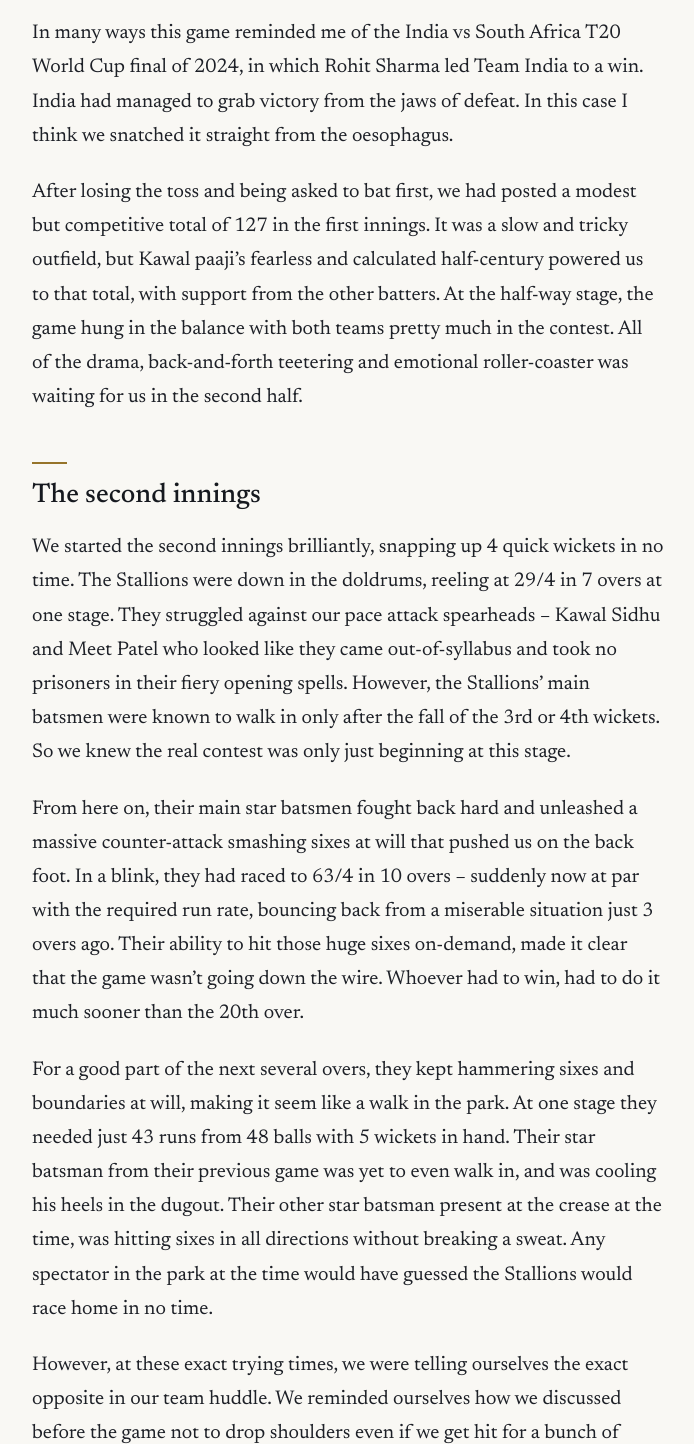
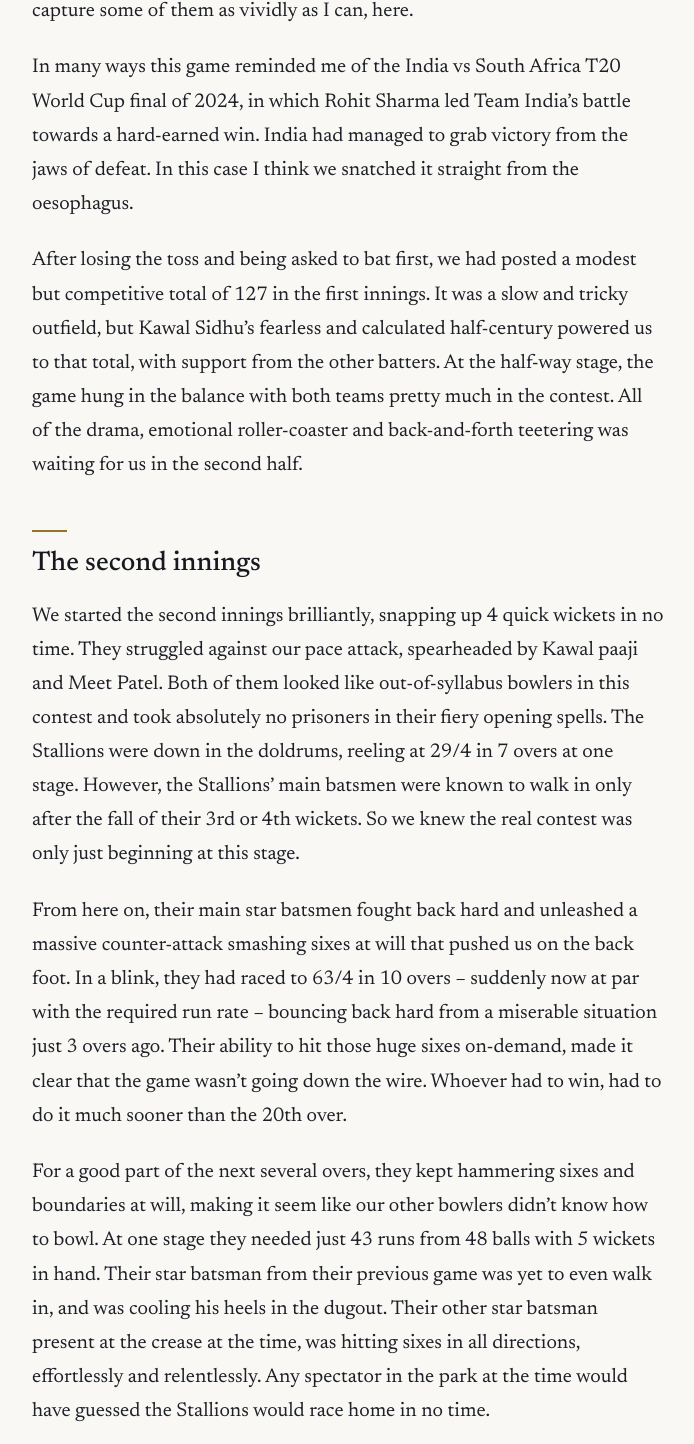
Before and after one commit to AdityaMate/adityamate.github.io, a plain HTML site: page blog/neca-final-paltan/index.html in a window 1280 px wide. Shown: the part 1141-2585 px from the top of the page, without its empty margins (292-986 px from the left). Drawn offline with Linux system fonts and the light colour scheme.

Commit message:
Blog: NECA story text edits
Co-Authored-By: Claude Sonnet 5.5 <noreply@anthropic.com>

```diff
--- a/blog/neca-final-paltan/index.html
+++ b/blog/neca-final-paltan/index.html
@@ -45,14 +45,14 @@
 <blockquote>
 <p><em>“We’ve had a dream run so far. But the final match is the all important match…”</em>, <span class="quote-by">I wrote in our team group chat, eve of the match.</span></p>
 </blockquote>
-<p>I was captain of BGSC Paltan and we were preparing to face the ISCC Stallions in the much anticipated final. And indeed this game unleashed everything – it was a heady mix of so much emotion, so much drama, so many close calls, and so many lessons learned. Lessons for cricket, and honestly even more so for life. But certainly, so many sweet memories locked in for lifetime! I will try to capture some of them as vividly as I can, here.</p>
-<p>In many ways this game reminded me of the India vs South Africa T20 World Cup final of 2024, in which Rohit Sharma led Team India to a win. India had managed to grab victory from the jaws of defeat. In this case I think we snatched it straight from the oesophagus.</p>
-<p>After losing the toss and being asked to bat first, we had posted a modest but competitive total of 127 in the first innings. It was a slow and tricky outfield, but Kawal paaji’s fearless and calculated half-century powered us to that total, with support from the other batters. At the half-way stage, the game hung in the balance with both teams pretty much in the contest. All of the drama, back-and-forth teetering and emotional roller-coaster was waiting for us in the second half.</p>
+<p>It was a much-anticipated championship final against the ISCC Stallions that our whole camp was excitedly and nervously preparing for, and I had the honor of being the captain of our team, BGSC Paltan. And indeed, as if validating our nervousness, this game turned out to be an absolute nail-biter. It was a heady mix of so much emotion, so much drama, so many close calls, and so many lessons learned. Lessons for cricket, and honestly also for life. But certainly, tons of sweet memories locked in for lifetime! I will try to capture some of them as vividly as I can, here.</p>
+<p>In many ways this game reminded me of the India vs South Africa T20 World Cup final of 2024, in which Rohit Sharma led Team India&rsquo;s battle towards a hard-earned win. India had managed to grab victory from the jaws of defeat. In this case I think we snatched it straight from the oesophagus.</p>
+<p>After losing the toss and being asked to bat first, we had posted a modest but competitive total of 127 in the first innings. It was a slow and tricky outfield, but Kawal Sidhu&rsquo;s fearless and calculated half-century powered us to that total, with support from the other batters. At the half-way stage, the game hung in the balance with both teams pretty much in the contest. All of the drama, emotional roller-coaster and back-and-forth teetering was waiting for us in the second half.</p>
 <h2>The second innings</h2>
-<p>We started the second innings brilliantly, snapping up 4 quick wickets in no time. The Stallions were down in the doldrums, reeling at 29/4 in 7 overs at one stage. They struggled against our pace attack spearheads – Kawal Sidhu and Meet Patel who looked like they came out-of-syllabus and took no prisoners in their fiery opening spells. However, the Stallions’ main batsmen were known to walk in only after the fall of the 3rd or 4th wickets. So we knew the real contest was only just beginning at this stage.</p>
-<p>From here on, their main star batsmen fought back hard and unleashed a massive counter-attack smashing sixes at will that pushed us on the back foot. In a blink, they had raced to 63/4 in 10 overs – suddenly now at par with the required run rate, bouncing back from a miserable situation just 3 overs ago. Their ability to hit those huge sixes on-demand, made it clear that the game wasn’t going down the wire. Whoever had to win, had to do it much sooner than the 20th over.</p>
-<p>For a good part of the next several overs, they kept hammering sixes and boundaries at will, making it seem like a walk in the park. At one stage they needed just 43 runs from 48 balls with 5 wickets in hand. Their star batsman from their previous game was yet to even walk in, and was cooling his heels in the dugout. Their other star batsman present at the crease at the time, was hitting sixes in all directions without breaking a sweat. Any spectator in the park at the time would have guessed the Stallions would race home in no time.</p>
-<p>However, at these exact trying times, we were telling ourselves the exact opposite in our team huddle. We reminded ourselves how we discussed before the game not to drop shoulders even if we get hit for a bunch of sixes. The time to put that into action was then. Everything we discussed about showing temperament, nerves of steel, staying calm etc., had to be executed exactly right then. And like a true champion team, indeed, we delivered!!</p>
+<p>We started the second innings brilliantly, snapping up 4 quick wickets in no time. They struggled against our pace attack, spearheaded by Kawal paaji and Meet Patel. Both of them looked like out-of-syllabus bowlers in this contest and took absolutely no prisoners in their fiery opening spells. The Stallions were down in the doldrums, reeling at 29/4 in 7 overs at one stage. However, the Stallions’ main batsmen were known to walk in only after the fall of their 3rd or 4th wickets. So we knew the real contest was only just beginning at this stage.</p>
+<p>From here on, their main star batsmen fought back hard and unleashed a massive counter-attack smashing sixes at will that pushed us on the back foot. In a blink, they had raced to 63/4 in 10 overs – suddenly now at par with the required run rate – bouncing back hard from a miserable situation just 3 overs ago. Their ability to hit those huge sixes on-demand, made it clear that the game wasn’t going down the wire. Whoever had to win, had to do it much sooner than the 20th over.</p>
+<p>For a good part of the next several overs, they kept hammering sixes and boundaries at will, making it seem like our other bowlers didn&rsquo;t know how to bowl. At one stage they needed just 43 runs from 48 balls with 5 wickets in hand. Their star batsman from their previous game was yet to even walk in, and was cooling his heels in the dugout. Their other star batsman present at the crease at the time, was hitting sixes in all directions, effortlessly and relentlessly. Any spectator in the park at the time would have guessed the Stallions would race home in no time.</p>
+<p>However, at these exact trying times, we were telling ourselves the exact opposite in our team huddle. We reminded ourselves how we discussed before the game not to drop shoulders even if we get hit for a bunch of sixes. The time to put that into action had arrived. Everything we discussed about showing temperament, nerves of steel, staying calm etc., had to be executed exactly right about then. And incredibly, like a true champion team, indeed, we delivered!!</p>
 <h2>The albatross</h2>
 <p>At so many points, I felt the game slipping away. It reminded me of our past defeat in the tournament final of another cricket tournament we had played previously. That defeat was heartbreaking. Thoughts about another loss in a tournament final started cropping up. I caught myself imagining what would happen if we lost the game. How I would face people, and what I would explain. How I’d face my own teammates. What I would say to our club president who had called the previous evening and wished us luck saying “You guys have come this far. You don’t want to trip on this last hurdle”. I realize it is funny how I was equally worried about facing other people’s reactions to our defeat as I was worried about facing defeat itself. In real life too, perhaps we burden ourselves so often with this unnecessary albatross of what other people might think of our situation. Back to the game, I’d be lying if I said I was confident we were still ahead in the battle. Fact is that perhaps we simply were not. It was hard and depressing, but I tried my best to compartmentalize those thoughts and tried instead to focus on what I could do at that time to simply maximize our chances of winning.</p>
 <p>It is one thing to play good cricket, score runs, take wickets and win games. It seems to take a lot more to win championships. This final was a test of mettle. It tested so much more character beyond cricket – keeping cool, staying focused and showing the courage to fight even when our backs were totally against the wall. But indeed, we showed it!! And God smiled upon us.</p>
```
Also changed, not shown: 1 other file.
